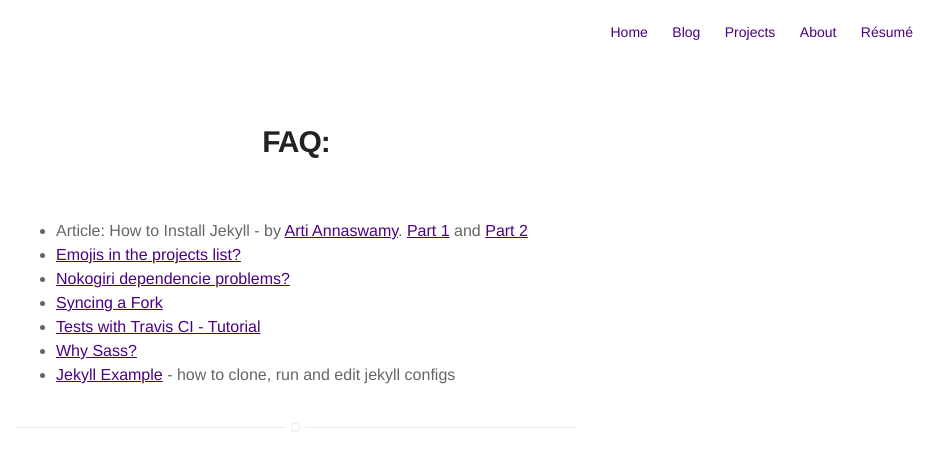
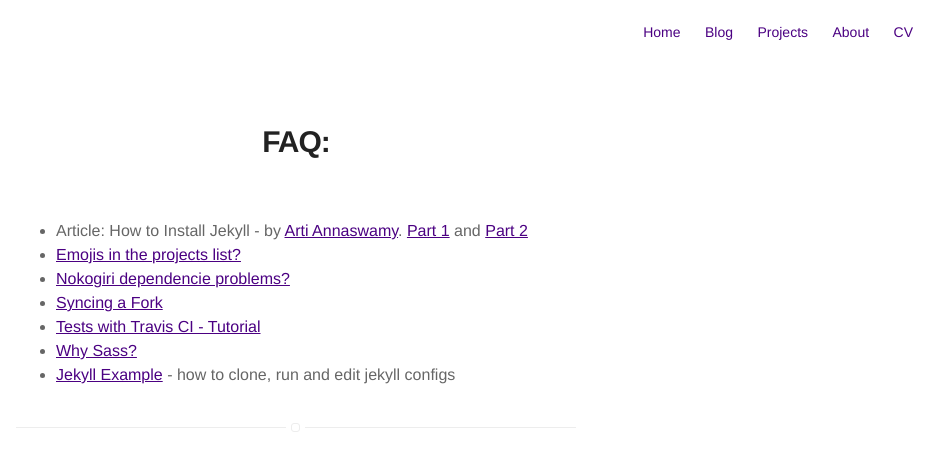
Before and after one commit to dtmakm27/portfolio, a Jekyll site: the page built from FAQ.md, in a window 1280 px wide. Shown: the top 471 px of the page, without its empty margins (344-1280 px from the left). Built offline with Jekyll 4.4.1, drawn with Linux system fonts in a browser that asks for light colours; our own code applies the rules of GitHub Pages for plain Markdown files.

Commit message:
Update nav.html

```diff
--- a/_includes/nav.html
+++ b/_includes/nav.html
@@ -32,7 +32,7 @@
 
         {% if site.resume == true %}
             <li class="item">
-                <a class="link" href="{% if site.resume-external %}{{ site.resume-url }}{% else %}{{ site.url }}/{{ site.resume-url }}{% endif %}" target="_blank" >Résumé</a>
+                <a class="link" href="{% if site.resume-external %}{{ site.resume-url }}{% else %}{{ site.url }}/{{ site.resume-url }}{% endif %}" target="_blank" >CV</a>
             </li>
         {% endif %}
     </ul>
```
